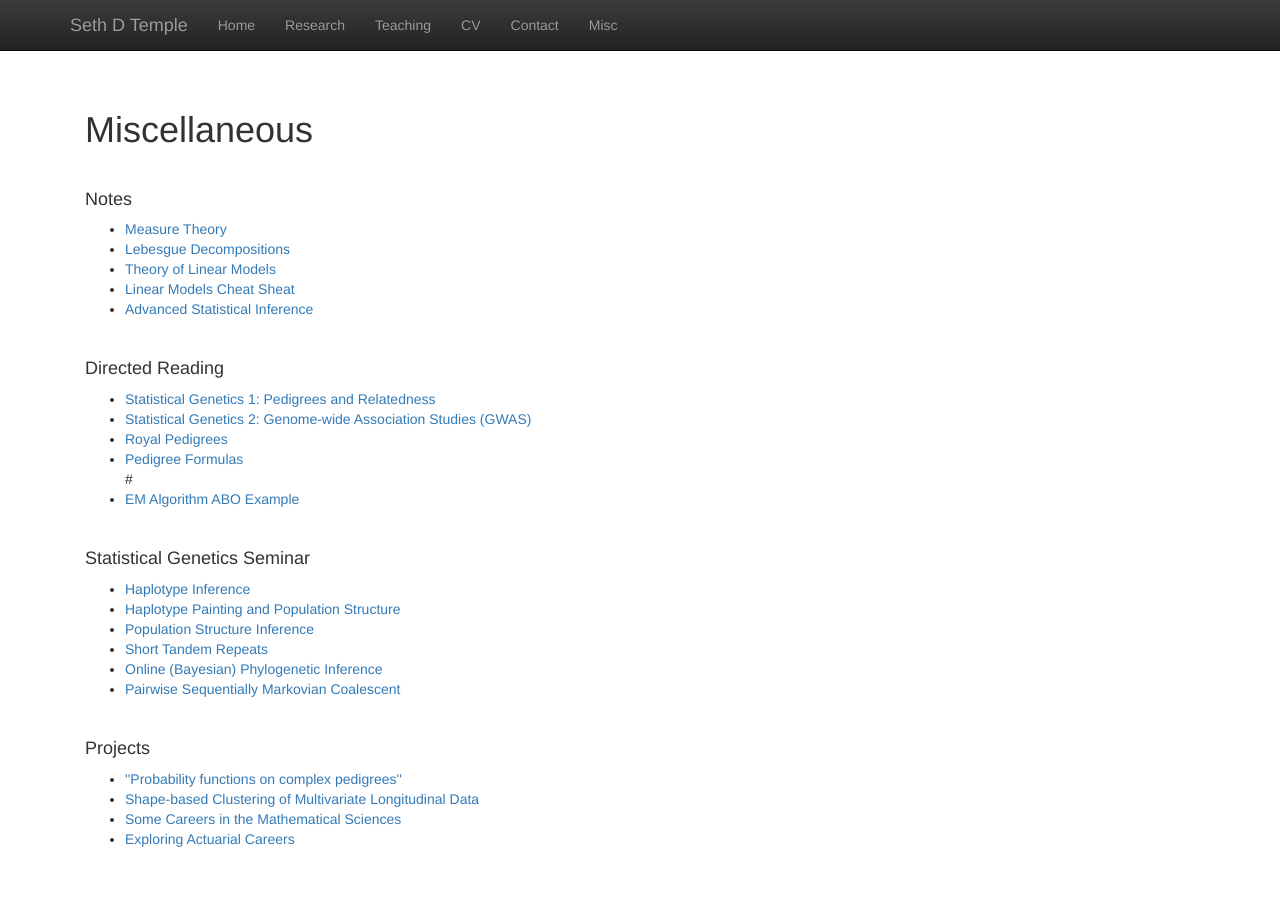
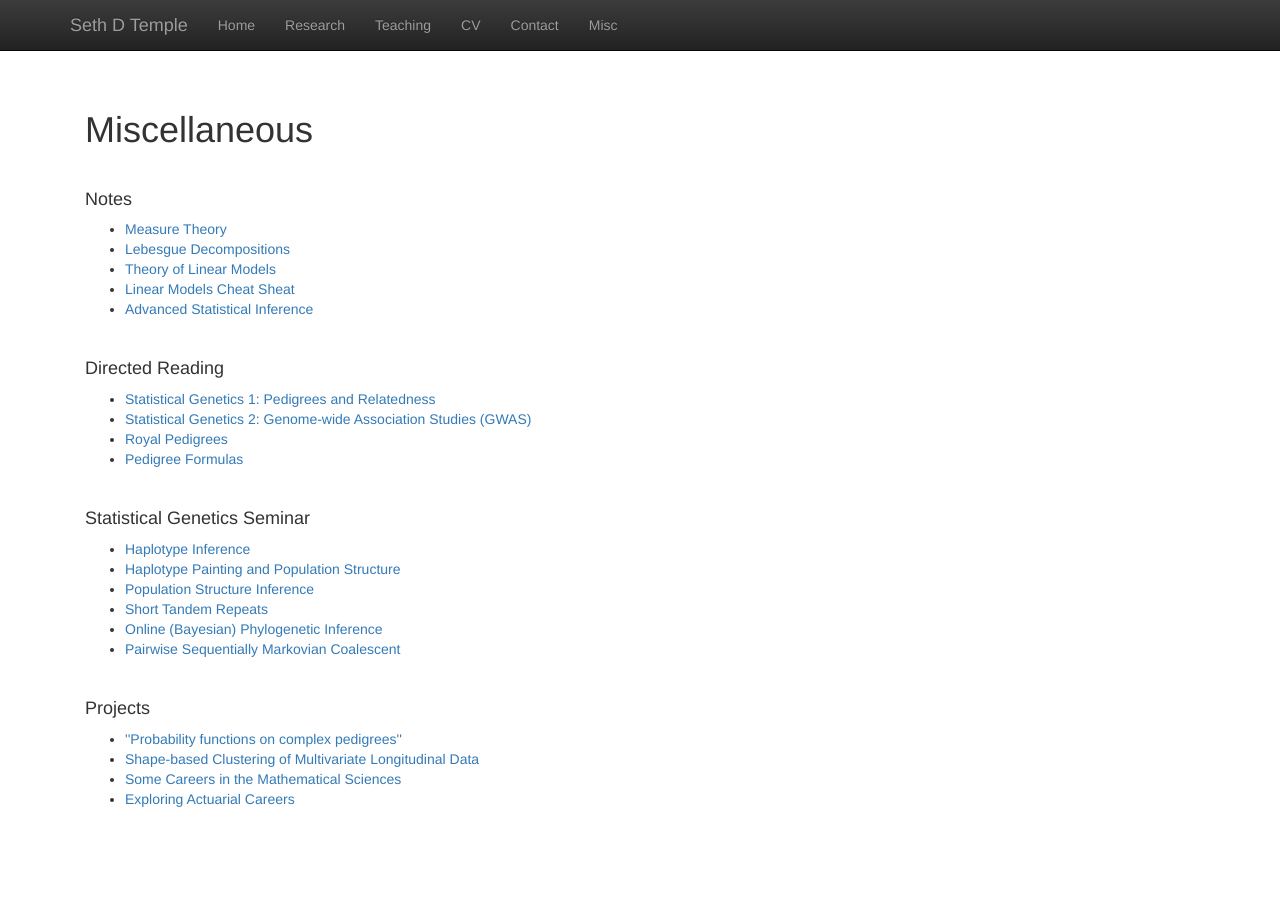
Before and after one commit to sdtemple/sdtemple.github.io, a Jekyll site: the page built from misc.html, in a window 1280 px wide. Built offline with Jekyll 4.4.1, drawn with Linux system fonts in a browser that asks for light colours; nearby versions of some CDN libraries; library files that are not in the unit come from our copies.

Commit message:
Update misc.html

```diff
--- a/misc.html
+++ b/misc.html
@@ -25,7 +25,6 @@ title:  'Misc'
     <li><a href = "https://sdtemple.github.io/statgen2">Statistical Genetics 2: Genome-wide Association Studies (GWAS)</a></li>
     <li><a href = "files/royal_pedigrees.pdf">Royal Pedigrees</a></li>
     <li><a href = "files/pedigree_formulas.pdf">Pedigree Formulas</a></li>
-#    <li><a href = "files/em_algorithm_abo.pdf">EM Algorithm ABO Example</a></li>
   </ul>
  </p>
 <br/>
```
